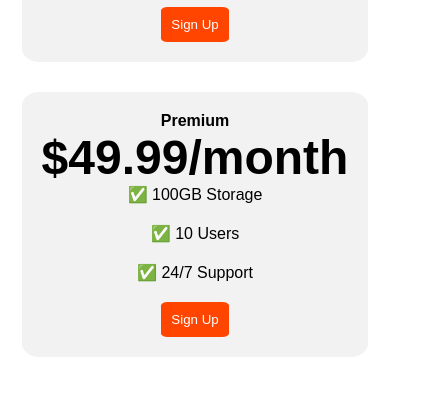
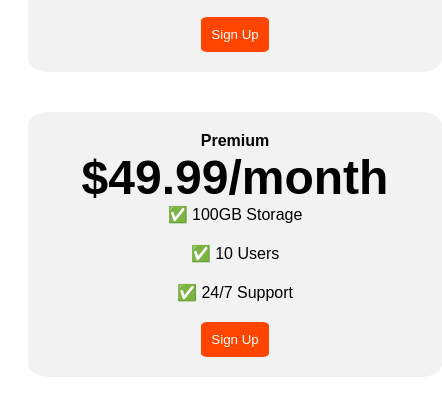
Before and after one commit to HENRYCEE10/henrycee-s-subscription, a plain HTML site: page index.html in a window 390 px wide. Shown: the part 615-1032 px from the top of the page, 442 px wide, since content can reach past the window. Before the commit the page ends 980 px from the top, so only its background shows below. Drawn offline with Linux system fonts and the light colour scheme; a web font is replaced by a local one.

Commit message:
Update index.html

```diff
--- a/index.html
+++ b/index.html
@@ -58,8 +58,17 @@
       /* Hint: What can you do with a media query and flexbox? */
       @media (max-width: 1250px) {
          .pricing-container {
-          flex-direction: column;
-          height: 100%
+          display: block;
+          height: 100%;
+         }
+         .pricing-plan{
+          margin-bottom: 40px;
+          width: 100%;
+          margin-left: 20px;
+         }
+
+
+
          }
 
         }
```
